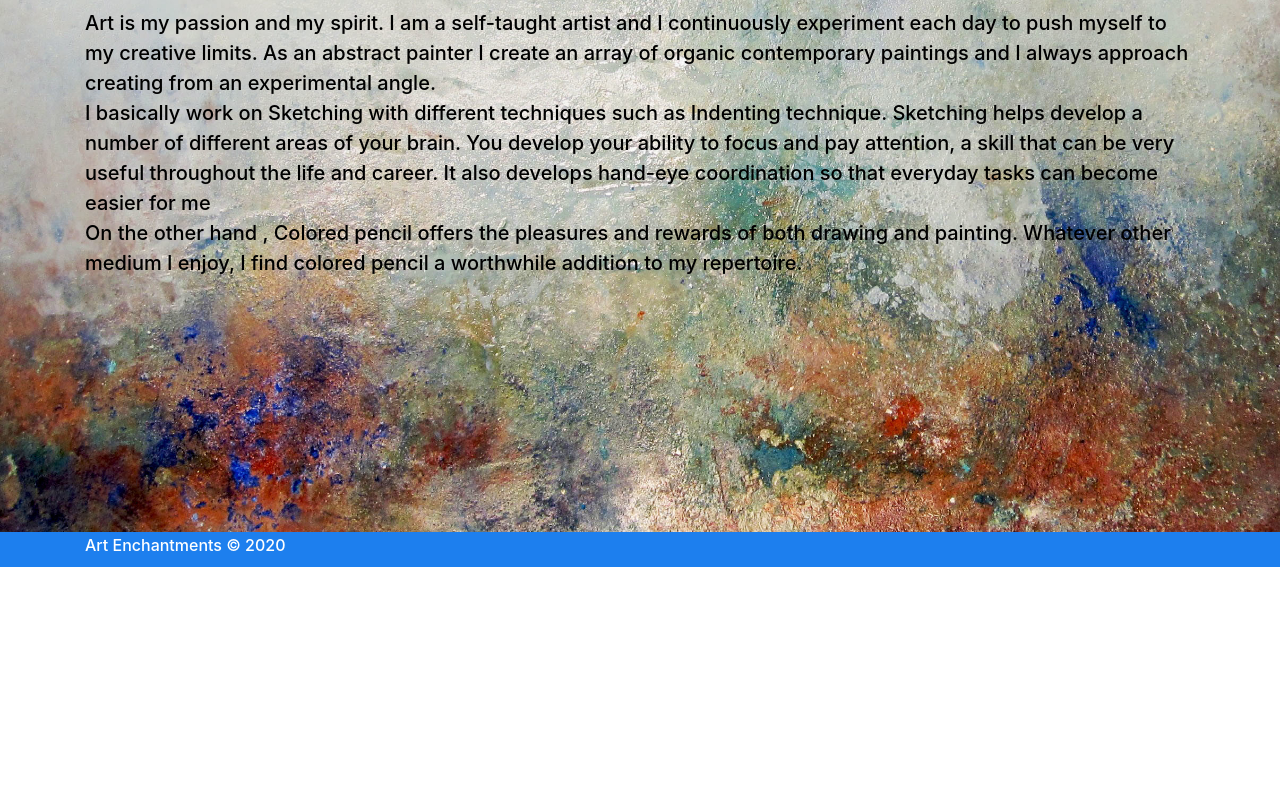
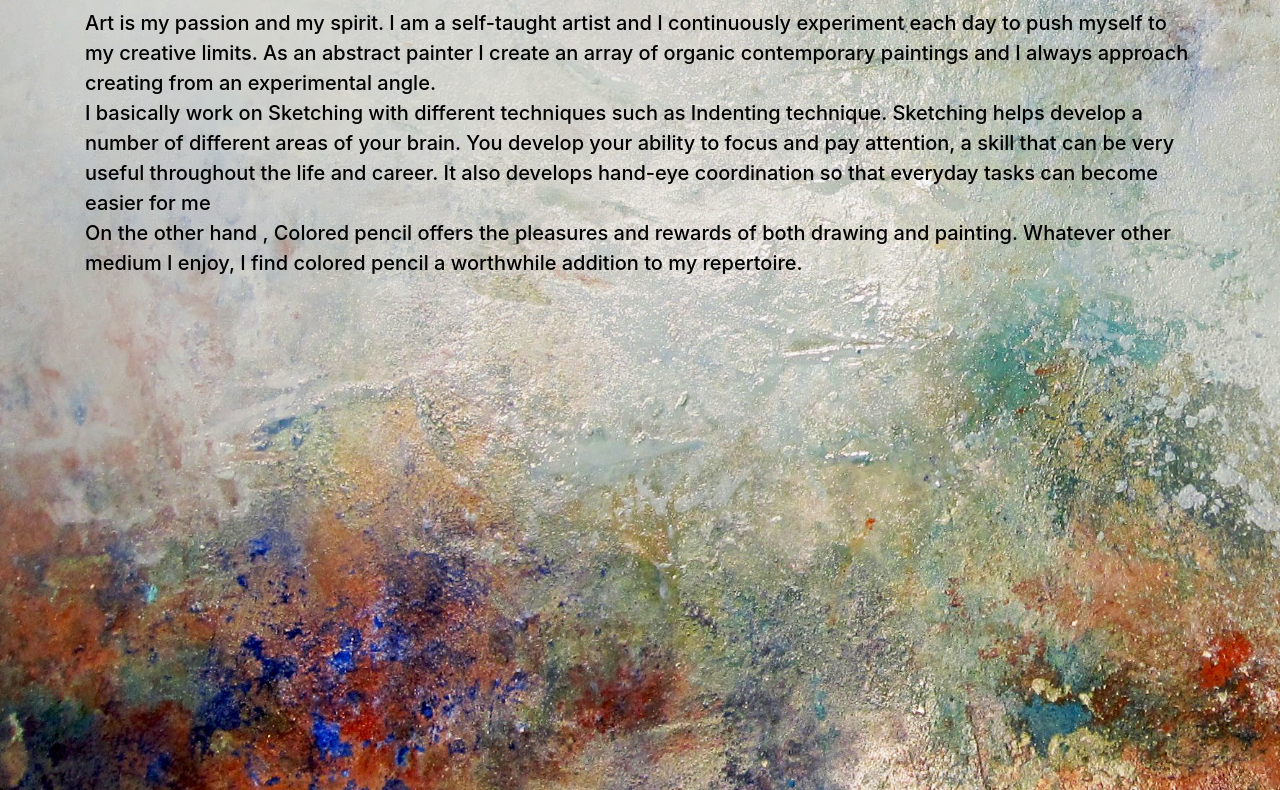
Before and after one commit to mariamraza-code/Art-Enchantments, a plain HTML site: page about.html in a window 1280 px wide. Shown: the part 268-1058 px from the top of the page. Before the commit the page ends 835 px from the top, so only its background shows below. Drawn offline with nearby package versions, Linux system fonts and the light colour scheme.

Commit message:
Art Enchantments web

```diff
--- a/style.css
+++ b/style.css
@@ -43,6 +43,6 @@
        background-image:  url('images/271454b3dc324675c3d49e325a54ba7b.jpg')  ;
        background-repeat: no-repeat;
        background-size: cover;
-       height: 100vh;
+       height: 150vh;
        width: 100%;
    }
```
